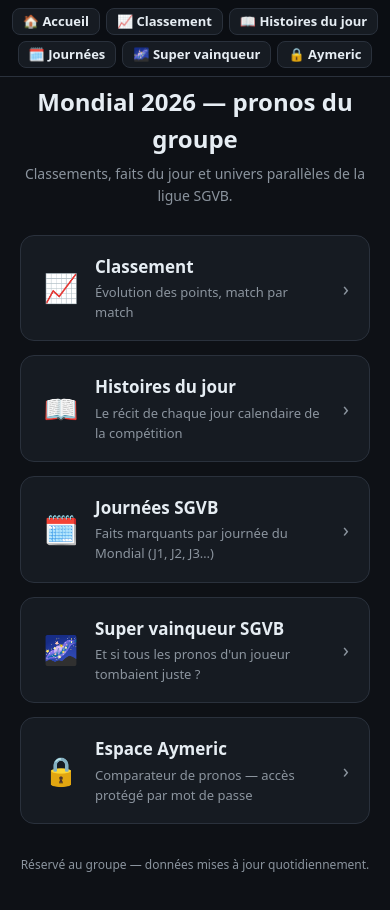
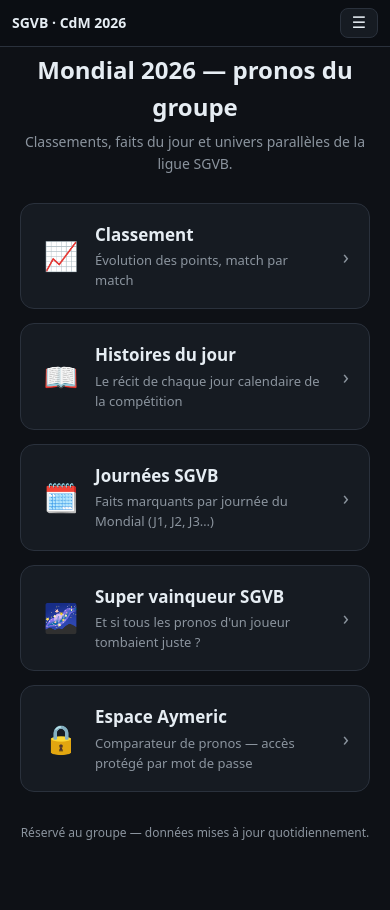
Before and after one commit to ydimi/sgvb-cdm26, a plain HTML site: page index.html in a window 390 px wide. Drawn offline with Linux system fonts and the light colour scheme.

Commit message:
feat: menu hamburger (barre fine + menu deroulant) pour gagner de la place sur mobile
Co-Authored-By: Claude Opus 4.8 (1M context) <noreply@anthropic.com>

```diff
--- a/classement.html
+++ b/classement.html
@@ -33,12 +33,23 @@
 </head>
 <body><style>
   body { margin-top:0 !important; }
-  .sgvb-nav { position:fixed; top:0; left:0; right:0; z-index:99999; background:#0b0e13; border-bottom:1px solid #2a313c; }
-  .sgvb-nav .in { display:flex; flex-wrap:wrap; gap:6px; justify-content:center; align-items:center; max-width:1000px; margin:0 auto; padding:8px 10px; }
-  .sgvb-nav a { color:#e6edf3; text-decoration:none; padding:6px 10px; border-radius:8px; background:#161b22; border:1px solid #2a313c; white-space:nowrap; font:600 13px/1 system-ui,-apple-system,Segoe UI,Roboto,sans-serif; }
+  .sgvb-nav { position:fixed; top:0; left:0; right:0; z-index:99999; background:#0b0e13; border-bottom:1px solid #2a313c; font:600 14px/1 system-ui,-apple-system,Segoe UI,Roboto,sans-serif; }
+  .sgvb-nav .bar { display:flex; align-items:center; justify-content:space-between; max-width:1000px; margin:0 auto; padding:8px 12px; }
+  .sgvb-nav .brand { color:#e6edf3; text-decoration:none; font-weight:700; }
+  .sgvb-nav .burger { background:#161b22; color:#e6edf3; border:1px solid #2a313c; border-radius:8px; padding:6px 11px; font-size:16px; line-height:1; cursor:pointer; }
+  .sgvb-nav .menu { display:none; position:absolute; left:0; right:0; background:#0b0e13; border-bottom:1px solid #2a313c; padding:6px 12px 12px; box-shadow:0 8px 16px rgba(0,0,0,.4); }
+  .sgvb-nav .menu .col { display:flex; flex-direction:column; gap:6px; max-width:1000px; margin:0 auto; }
+  .sgvb-nav.open .menu { display:block; }
+  .sgvb-nav .menu a { color:#e6edf3; text-decoration:none; padding:10px 12px; border-radius:8px; background:#161b22; border:1px solid #2a313c; }
 </style>
-<nav class="sgvb-nav"><div class="in"><a href="index.html">🏠 Accueil</a><a href="classement.html">📈 Classement</a><a href="histoire-du-jour.html">📖 Histoires du jour</a><a href="journees-sgvb.html">🗓️ Journées</a><a href="super-vainqueur-sgvb.html">🌌 Super vainqueur</a><a href="aym.html">🔒 Aymeric</a></div></nav>
-<script>(function(){function p(){var n=document.querySelector('.sgvb-nav');if(n)document.body.style.paddingTop=(n.offsetHeight+6)+'px';}p();window.addEventListener('resize',p);})();</script>
+<nav class="sgvb-nav">
+  <div class="bar">
+    <a class="brand" href="index.html">SGVB · CdM 2026</a>
+    <button class="burger" type="button" aria-label="Menu" onclick="this.closest('.sgvb-nav').classList.toggle('open')">☰</button>
+  </div>
+  <div class="menu"><div class="col"><a href="index.html">🏠 Accueil</a><a href="classement.html">📈 Classement</a><a href="histoire-du-jour.html">📖 Histoires du jour</a><a href="journees-sgvb.html">🗓️ Journées</a><a href="super-vainqueur-sgvb.html">🌌 Super vainqueur</a><a href="aym.html">🔒 Aymeric</a></div></div>
+</nav>
+<script>(function(){function p(){var b=document.querySelector('.sgvb-nav .bar');if(b)document.body.style.paddingTop=(b.offsetHeight+5)+'px';}p();window.addEventListener('resize',p);})();</script>
 <div class="wrap">
   <h1>Classement — évolution des points</h1>
   <div id="switch" class="switch"></div>
--- a/index.html
+++ b/index.html
@@ -31,12 +31,23 @@
 </head>
 <body><style>
   body { margin-top:0 !important; }
-  .sgvb-nav { position:fixed; top:0; left:0; right:0; z-index:99999; background:#0b0e13; border-bottom:1px solid #2a313c; }
-  .sgvb-nav .in { display:flex; flex-wrap:wrap; gap:6px; justify-content:center; align-items:center; max-width:1000px; margin:0 auto; padding:8px 10px; }
-  .sgvb-nav a { color:#e6edf3; text-decoration:none; padding:6px 10px; border-radius:8px; background:#161b22; border:1px solid #2a313c; white-space:nowrap; font:600 13px/1 system-ui,-apple-system,Segoe UI,Roboto,sans-serif; }
+  .sgvb-nav { position:fixed; top:0; left:0; right:0; z-index:99999; background:#0b0e13; border-bottom:1px solid #2a313c; font:600 14px/1 system-ui,-apple-system,Segoe UI,Roboto,sans-serif; }
+  .sgvb-nav .bar { display:flex; align-items:center; justify-content:space-between; max-width:1000px; margin:0 auto; padding:8px 12px; }
+  .sgvb-nav .brand { color:#e6edf3; text-decoration:none; font-weight:700; }
+  .sgvb-nav .burger { background:#161b22; color:#e6edf3; border:1px solid #2a313c; border-radius:8px; padding:6px 11px; font-size:16px; line-height:1; cursor:pointer; }
+  .sgvb-nav .menu { display:none; position:absolute; left:0; right:0; background:#0b0e13; border-bottom:1px solid #2a313c; padding:6px 12px 12px; box-shadow:0 8px 16px rgba(0,0,0,.4); }
+  .sgvb-nav .menu .col { display:flex; flex-direction:column; gap:6px; max-width:1000px; margin:0 auto; }
+  .sgvb-nav.open .menu { display:block; }
+  .sgvb-nav .menu a { color:#e6edf3; text-decoration:none; padding:10px 12px; border-radius:8px; background:#161b22; border:1px solid #2a313c; }
 </style>
-<nav class="sgvb-nav"><div class="in"><a href="index.html">🏠 Accueil</a><a href="classement.html">📈 Classement</a><a href="histoire-du-jour.html">📖 Histoires du jour</a><a href="journees-sgvb.html">🗓️ Journées</a><a href="super-vainqueur-sgvb.html">🌌 Super vainqueur</a><a href="aym.html">🔒 Aymeric</a></div></nav>
-<script>(function(){function p(){var n=document.querySelector('.sgvb-nav');if(n)document.body.style.paddingTop=(n.offsetHeight+6)+'px';}p();window.addEventListener('resize',p);})();</script>
+<nav class="sgvb-nav">
+  <div class="bar">
+    <a class="brand" href="index.html">SGVB · CdM 2026</a>
+    <button class="burger" type="button" aria-label="Menu" onclick="this.closest('.sgvb-nav').classList.toggle('open')">☰</button>
+  </div>
+  <div class="menu"><div class="col"><a href="index.html">🏠 Accueil</a><a href="classement.html">📈 Classement</a><a href="histoire-du-jour.html">📖 Histoires du jour</a><a href="journees-sgvb.html">🗓️ Journées</a><a href="super-vainqueur-sgvb.html">🌌 Super vainqueur</a><a href="aym.html">🔒 Aymeric</a></div></div>
+</nav>
+<script>(function(){function p(){var b=document.querySelector('.sgvb-nav .bar');if(b)document.body.style.paddingTop=(b.offsetHeight+5)+'px';}p();window.addEventListener('resize',p);})();</script>
   <header>
     <h1>Mondial 2026 — pronos du groupe</h1>
     <p class="sub">Classements, faits du jour et univers parallèles de la ligue SGVB.</p>
```
Also changed, not shown: aym.html (+1 -1 lines), histoire-du-jour.html (+16 -5 lines), journees-sgvb.html (+16 -5 lines), publish.mjs (+19 -5 lines), super-vainqueur-sgvb.html (+16 -5 lines).
